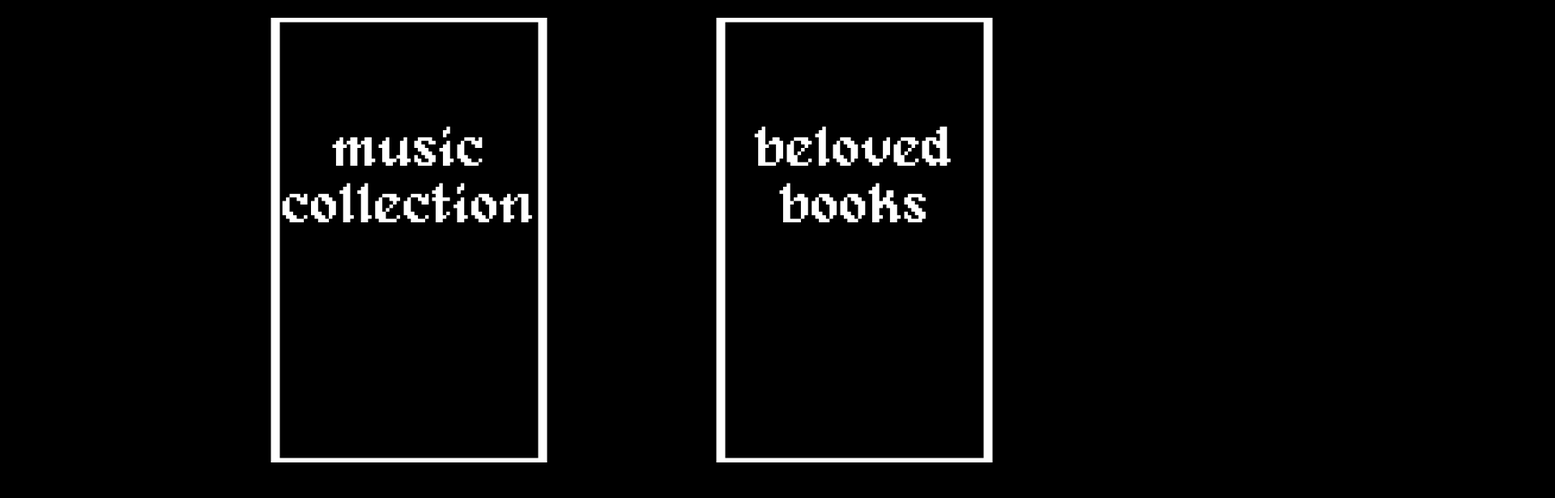
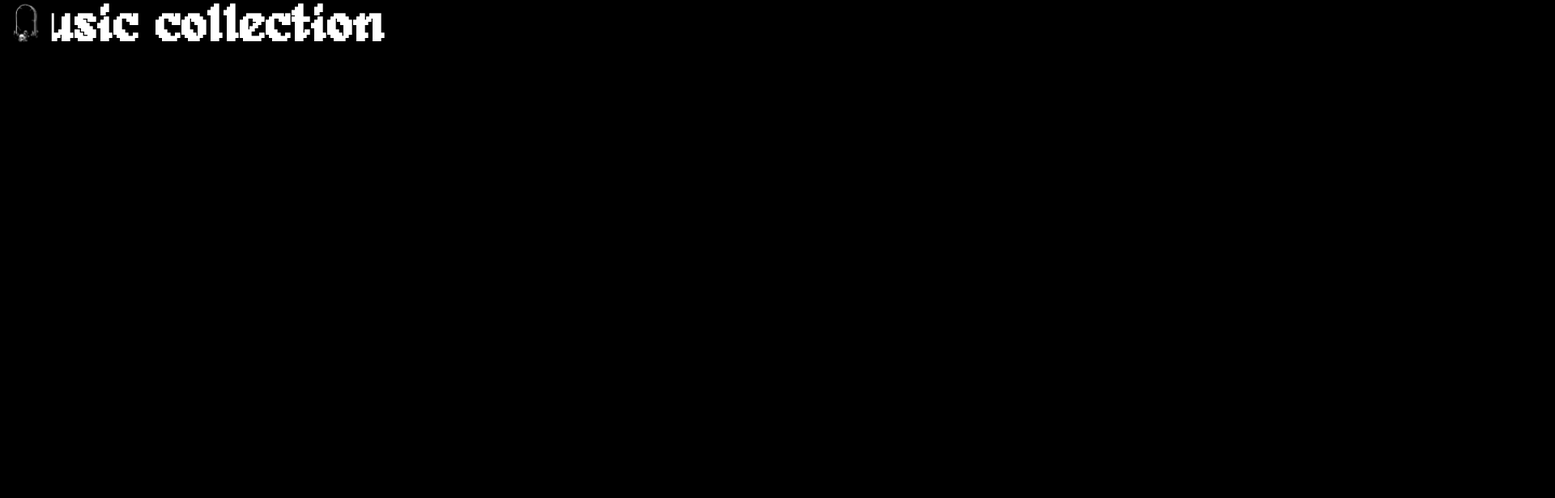
Before and after one commit to adairaliza/adairaliza.github.io, a React (Create React App) app: page /entry in a window 1280 px wide. Shown: the top 616 px of the page at 81% size, 1920 px wide, since content can reach past the window. Built offline with nearby package versions, Linux system fonts and the light colour scheme.

Commit message:
init cursor logic

```diff
--- a/src/components/entry/Entry.styled.tsx
+++ b/src/components/entry/Entry.styled.tsx
@@ -1,48 +1,18 @@
 import styled from "styled-components";
 
-export const CemeterySection = styled.section`
+export const EntrySection = styled.section`
     position: absolute;
     text-align: center;
-    height: 200vh;
-    width: 200vw;
-    transform: translateX(-50vw) translateY(20vh);
+`;
 
-    #cemetery-rows {
-        display: flex;
-        flex-direction: column-reverse;
-        text-align: center;
-        margin: auto;
-        height: 100%;
-    }
+export const MouseTrail = styled.div<{ x: number, y: number }>`
+    position: fixed;
+    width: 4rem;
+    left: ${({ x }) => (x)}px;
+    top: ${({ y }) => (y)}px;
+    transition: left 300ms ease, top 300ms ease;
 
-    [id^="cemetery-row-"] {
-        display: flex;
-        justify-content: space-between;
-        text-align: center;
-        margin-top: 1rem;
-        margin-right: auto;
-        margin-left: auto;
-    }
-
-    [id$="-headstone"] {
-        height: 100%;
+    img {
+        width: 100%;
     }
 `;
-
-export const CemeteryRow = styled.div<{ index: number }>`
-    margin: auto;
-    width: ${({ index }) => (30 + (index * 2))}%;
-    transition: width 333ms ease, bottom 333ms ease, left 333ms ease;
-    position: fixed;
-    bottom: ${({ index }) => (75 - index)}%;
-    left: ${({ index }) => (35 - index)}%;
-
-    svg {
-        transition: width 333ms ease, height 333ms ease;
-    }
-`;
-
-export const GraveStyled = styled.div<{ index: number } >`
-    // width: ${({ index }) => (8 - index) * 2}rem;
-    // font-size: ${({ index }) => (150 - (index * 5))}%;
-`;
--- a/src/components/entry/Entry.tsx
+++ b/src/components/entry/Entry.tsx
@@ -1,70 +1,49 @@
-import { ReactNode, useEffect, useState } from "react";
+import { useEffect, useState } from "react";
 import DialogueBox from "../dialogue-box/DialogueBox";
-import HeadstoneOption from "../headstone-option/HeadstoneOption";
-import { CemeterySection, CemeteryRow, GraveStyled } from "./Entry.styled";
-import { HeadstoneSvg } from "../headstone-svg/HeadstoneSvg";
-
-interface Grave {
-    title: string;
-    id: string;
-}
-
-interface CemeteryRow {
-    rowNumber: number;
-    rowContents: Grave[];
-}
-
-interface Cemetery {
-    rows: CemeteryRow[];
-}
-
-const headstones2: Grave[] = [
-    {
-        title: "artwork",
-        id: "art-headstone",
-    }
-]
-
-const headstones1: Grave[] = [
-    {
-        title: "music collection",
-        id: "music-headstone",
-    },
-    {
-        title: "beloved books",
-        id: "books-headstone",
-    },
-]
-
-const cemetery: Cemetery = {
-    rows: [
-        {
-            rowNumber: 1,
-            rowContents: headstones1,
-        },
-        // {
-        //     rowNumber: 2,
-        //     rowContents: headstones2,
-        // }
-    ]
-}
+import { EntrySection, MouseTrail } from "./Entry.styled";
+import tombstone from "../../assets/images/tombstone.jpg";
 
 const Entry = () => {
     const [count, setCount] = useState(0);
+    const [mouseCoord, setMouseCoord] = useState({ x: 0, y: 0 });
+    const [mouseTrail, setMouseTrail] = useState({ x: 0, y: 0 })
 
     useEffect(() => {
-        console.log(count);
+        console.log("count", count);
     }, [count]);
+    useEffect(() => {
+        const xValues = [mouseCoord.x, mouseTrail.x].sort((a, b) => a - b);
+        const yValues = [mouseCoord.y, mouseTrail.y].sort((a, b) => a - b);
+
+        if (
+            mouseTrail.x === 0 ||
+            (xValues[1] % xValues[0]) > 5 ||
+            (yValues[1] % yValues[0]) > 5
+        ) {
+            setMouseTrail({
+                x: mouseCoord.x,
+                y: mouseCoord.y
+            })
+        }
+    }, [mouseCoord]);
 
     const walkForward = () => {
-        setCount((currCount) => currCount + 0.5);
+        setCount((currCount) => currCount + 1);
     }
 
     const walkBackward = () => {
-        setCount((currCount) => currCount === 0 ? currCount : currCount - 0.5);
+        setCount((currCount) => currCount === 0 ? currCount : currCount - 1);
+    }
+
+    const updateMouse = (x: number, y: number) => {
+        setMouseCoord({ x, y });
     }
 
     useEffect(() => {
+        window.addEventListener("mousemove", (event: any) =>
+            updateMouse(event.clientX, event.clientY)
+        );
+
         window.addEventListener("wheel", (event: any) => {
             const scrollDirection = event?.wheelDelta;
             if (scrollDirection > 0) {
@@ -76,32 +55,14 @@ const Entry = () => {
     }, []);
 
 
-
-    const renderGraves = (): ReactNode => {
-        return (
-            <section id="cemetery-rows">
-                {cemetery.rows.map((row: CemeteryRow) => (
-                    <CemeteryRow index={row.rowNumber + count} id={`cemetery-row-${row.rowNumber}`}>
-                        {row.rowContents.map((grave: Grave) => (
-                            <GraveStyled index={row.rowNumber + count}
-                                className={`grave-in-row-${row.rowNumber}`}
-                                id={grave.id}
-                                key={grave.id}
-                            >
-                                <HeadstoneSvg label={grave.title} index={row.rowNumber} count={count} />
-                            </GraveStyled>
-                        ))}
-                    </CemeteryRow>
-                ))}
-            </section>
-        );
-    }
-
     return (
         <>
-            <CemeterySection>
-                {renderGraves()}
-            </CemeterySection>
+            <EntrySection>
+                <h1>Music collection</h1>
+            </EntrySection>
+            <MouseTrail x={mouseTrail.x} y={mouseTrail.y}>
+                <img className="mouse-trail" src={tombstone} />
+            </MouseTrail>
             <DialogueBox text="Choose where you'd like to go next." canExit />
         </>
     )
--- a/src/components/headstone-option/HeadstoneOption.styled.tsx
+++ /dev/null
@@ -1,6 +0,0 @@
-import styled from "styled-components";
-
-export const HeadstoneDiv = styled.div`
-    border: 1px solid white;
-    padding: 1rem;
-`;
--- a/src/components/headstone-svg/HeadstoneSvg.tsx
+++ /dev/null
@@ -1,37 +0,0 @@
-export const HeadstoneSvg = ({
-    label,
-    index,
-    count
-}: {
-    label: string,
-    index: number,
-    count: number
-}) => {
-    return (
-        <svg
-            width={500 + (index * (50 + (count * 10)))}
-            height={500 + (index * (50 + (count * 10)))}
-            viewBox={`0 0 ${150 + (count * 4)} ${250 + (count * 4)}`}
-        >
-            <rect
-                width="100%" height="100%"
-                fill="none" stroke="white" stroke-width="5px"
-            />
-
-            <text
-                x="50%" y="30%" font-size={`${200 + (count * 4)}%`}
-                dominant-baseline="middle" text-anchor="middle"
-                fill="white">
-                {label.split(" ").map((word, i) => (
-                    <tspan
-                        key={i}
-                        x="50%"
-                        dy={i === 0 ? "0" : "1em"}
-                    >
-                        {word}
-                    </tspan>
-                ))}
-            </text>
-        </svg>
-    )
-}
```
Also changed, not shown: src/components/headstone-option/HeadstoneOption.tsx (deleted, +0 -12 lines).
